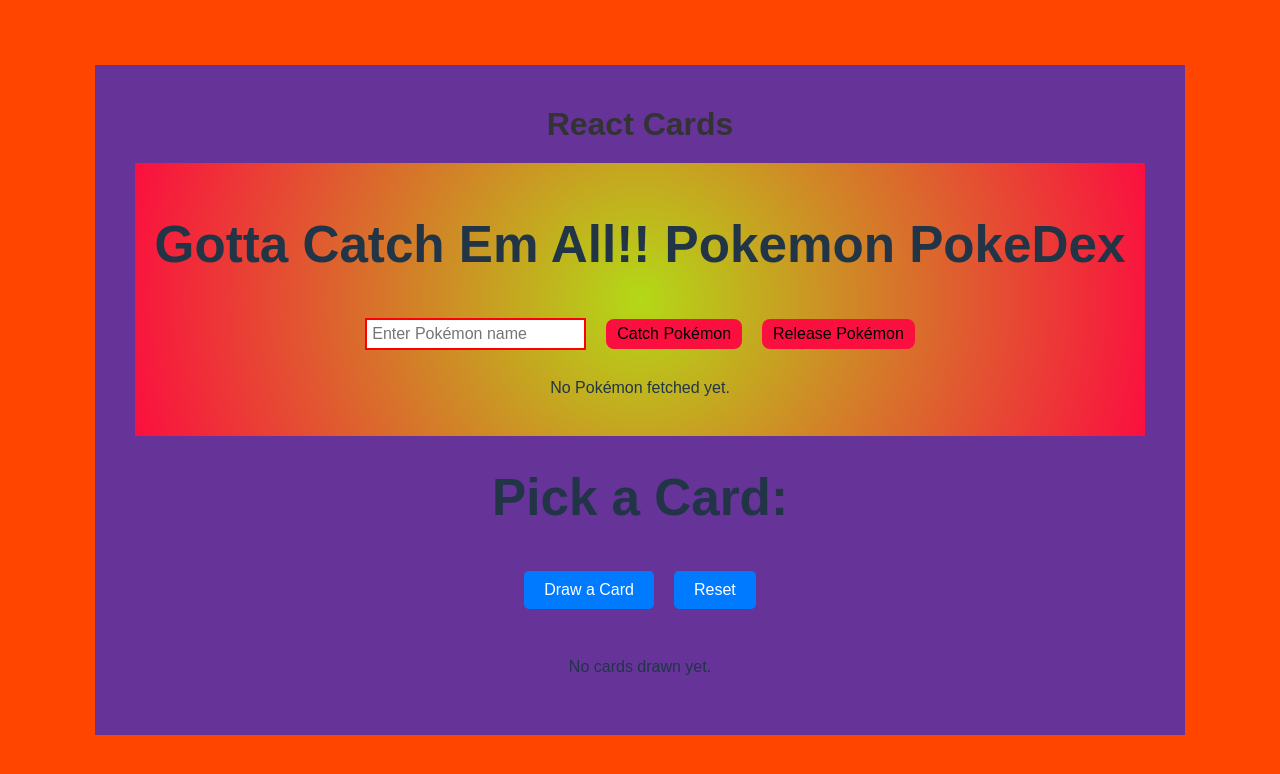
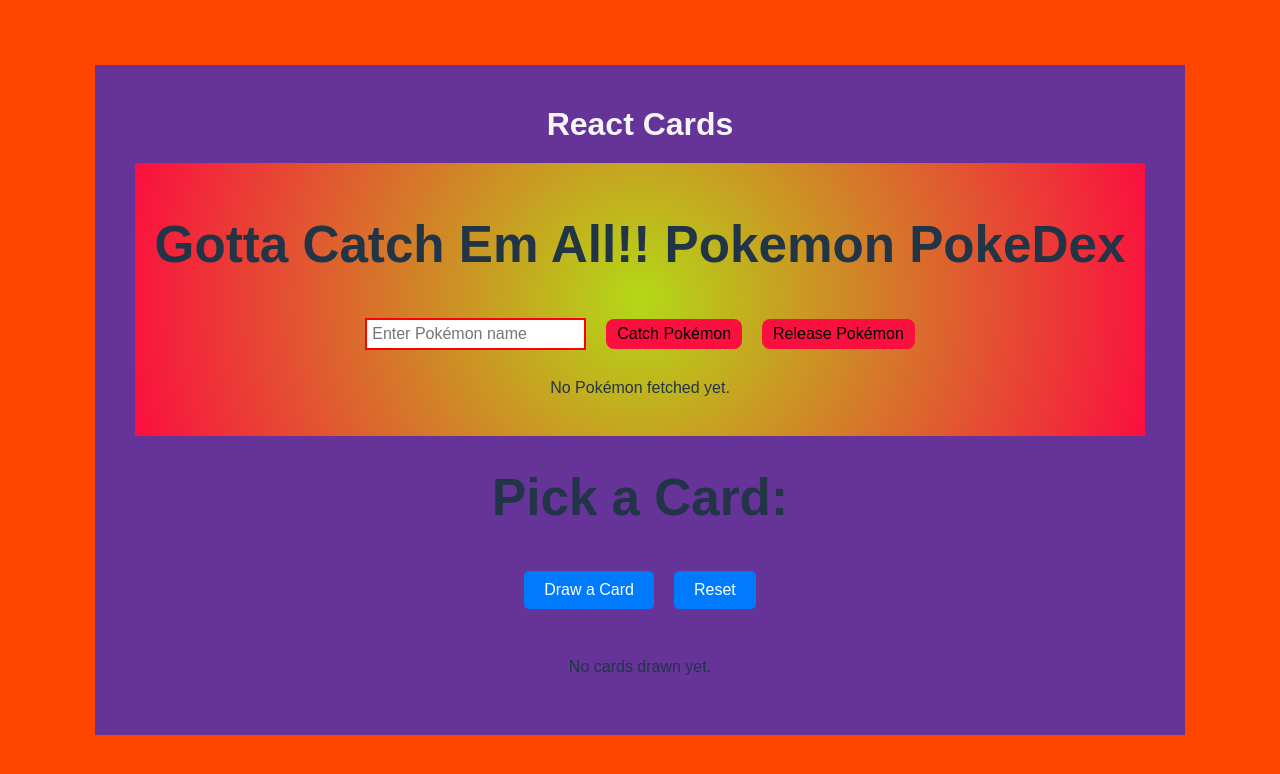
Before and after one commit to blovelace84/react-cards-PokeDex, a React (Vite) app in the folder react-cards-app/: page / in a window 1280 px wide. Shown: the top 774 px of the page. Built offline with nearby package versions, Linux system fonts and the light colour scheme.

Commit message:
Update App.css

```diff
--- a/react-cards-app/src/App.css
+++ b/react-cards-app/src/App.css
@@ -22,5 +22,5 @@
 
 .app-title {
   font-size: 2em;
-  color: #333;
+  color: whitesmoke;
 }
```
